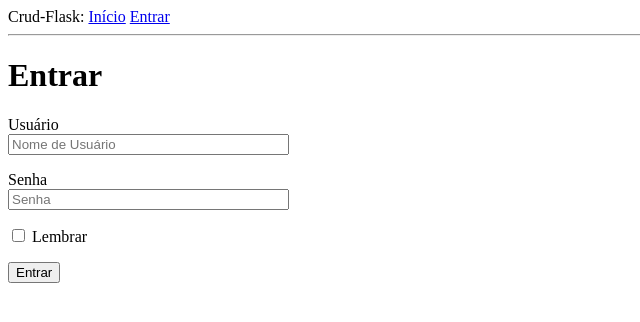
After one commit to ggrecco/crud_flask, a Flask app: page /login in a window 1280 px wide. The commit adds this page. Shown: the top 322 px of the page, without its empty margins (0-640 px from the left). Run offline with Flask 2, Linux system fonts and the light colour scheme.

Commit message:
criado get e post para formulario de login

```diff
--- a/crf/app/__init__.py
+++ b/crf/app/__init__.py
@@ -1,5 +1,7 @@
 from flask import Flask
+from config import Config
 
 app = Flask(__name__)
+app.config.from_object(Config)
 
 from app import routes
--- /dev/null
+++ b/crf/app/forms.py
@@ -0,0 +1,15 @@
+from flask_wtf import FlaskForm
+from wtforms import StringField, PasswordField, BooleanField, SubmitField, SelectField
+from wtforms.validators import DataRequired
+
+class LoginForm(FlaskForm):
+    username = StringField('Usuário', validators=[DataRequired()],
+                            render_kw={"placeholder" : "Nome de Usuário"})
+    password = PasswordField('Senha', validators=[DataRequired()],
+                            render_kw={"placeholder" : "Senha"})
+    remember_me = BooleanField('Lembrar')
+    submit = SubmitField('Entrar', render_kw={"class": "testandoCLASS", "id": "tetandoID"})
+    # escolhas = SelectField('Escolha', choices=[('escolha 1', 'escolha 1'),
+    #                                             ('escolha 2', 'escolha 2'),
+    #                                             ('escolha 3', 'escolha 3')],
+    #                        render_kw={"class": "teste"})
--- a/crf/app/routes.py
+++ b/crf/app/routes.py
@@ -1,8 +1,19 @@
-from flask import render_template
+from flask import render_template, flash, redirect, url_for
 from app import app
+from app.forms import LoginForm
 
 @app.route('/')
 @app.route('/index')
 def index():
-    inicio = {'frase': 'crud-flask'}
-    return render_template('index.html', title='Crud-Flask', inicio=inicio)
+    msg = {'frase': 'crud-flask'}
+    return render_template('olacrud.html', title='Crud-Flask', msg=msg)
+
+
+@app.route('/login', methods=['GET', 'POST'])
+def login():
+    form = LoginForm()
+    if form.validate_on_submit():
+        flash('Login requested for user {}, remember_me={}'.format(
+            form.username.data, form.remember_me.data))
+        return redirect((url_for('index')))
+    return render_template('login.html', title='Sign In', form=form)
--- a/crf/app/templates/index.html
+++ b/crf/app/templates/index.html
@@ -4,9 +4,28 @@
     <meta charset="UTF-8">
     <meta name="viewport" content="width=device-width, initial-scale=1.0">
     <meta http-equiv="X-UA-Compatible" content="ie=edge">
-    <title>{{ title }}</title>
+    {% if title %}
+    <title>{{ title }} - CRF</title>
+    {% else %}
+    <title>Crud-Flask!</title>
+    {% endif %}
 </head>
 <body>
-    <h1>Iniciando o {{ inicio.frase }}</h1>
+    <div>
+    Crud-Flask:
+        <a href="/index">Início</a>
+        <a href="/login"> Entrar</a>
+    </div>
+    <hr>
+    {% with messages = get_flashed_messages() %}
+    {% if messages %}
+    <ul>
+        {% for message in messages %}
+        <li>{{ message }}</li>
+        {% endfor %}
+    </ul>
+    {% endif %}
+    {% endwith %}
+    {% block content %}{% endblock %}
 </body>
 </html>
--- /dev/null
+++ b/crf/app/templates/login.html
@@ -0,0 +1,24 @@
+{% extends "index.html" %}
+
+{% block content %}
+<h1>Entrar</h1>
+<form action="" method="post" novalidate>
+    {{ form.hidden_tag() }}
+    <p>
+        {{ form.username.label }}<br>
+        {{ form.username(size=32) }}<br>
+        {% for error in form.username.errors %}
+        <span style="color: red;">[{{ error }}]</span>
+        {% endfor %}
+    </p>
+    <p>
+        {{ form.password.label }}<br>
+        {{ form.password(size=32) }}<br>
+        {% for error in form.password.errors %}
+        <span style="color: red;">[{{ error }}]</span>
+        {% endfor %}
+    </p>
+    <p>{{ form.remember_me() }} {{ form.remember_me.label }}</p>
+    <p>{{ form.submit() }}</p>
+</form>
+{% endblock %}
--- /dev/null
+++ b/crf/app/templates/olacrud.html
@@ -0,0 +1,6 @@
+
+{% extends "index.html" %}
+
+{% block content %}
+    <h1>Iniciando o {{ msg.frase }}!</h1>
+{% endblock %}
--- /dev/null
+++ b/crf/config.py
@@ -0,0 +1,4 @@
+import os
+
+class Config(object):
+    SECRET_KEY = 'you-shall-not-pass'
```
